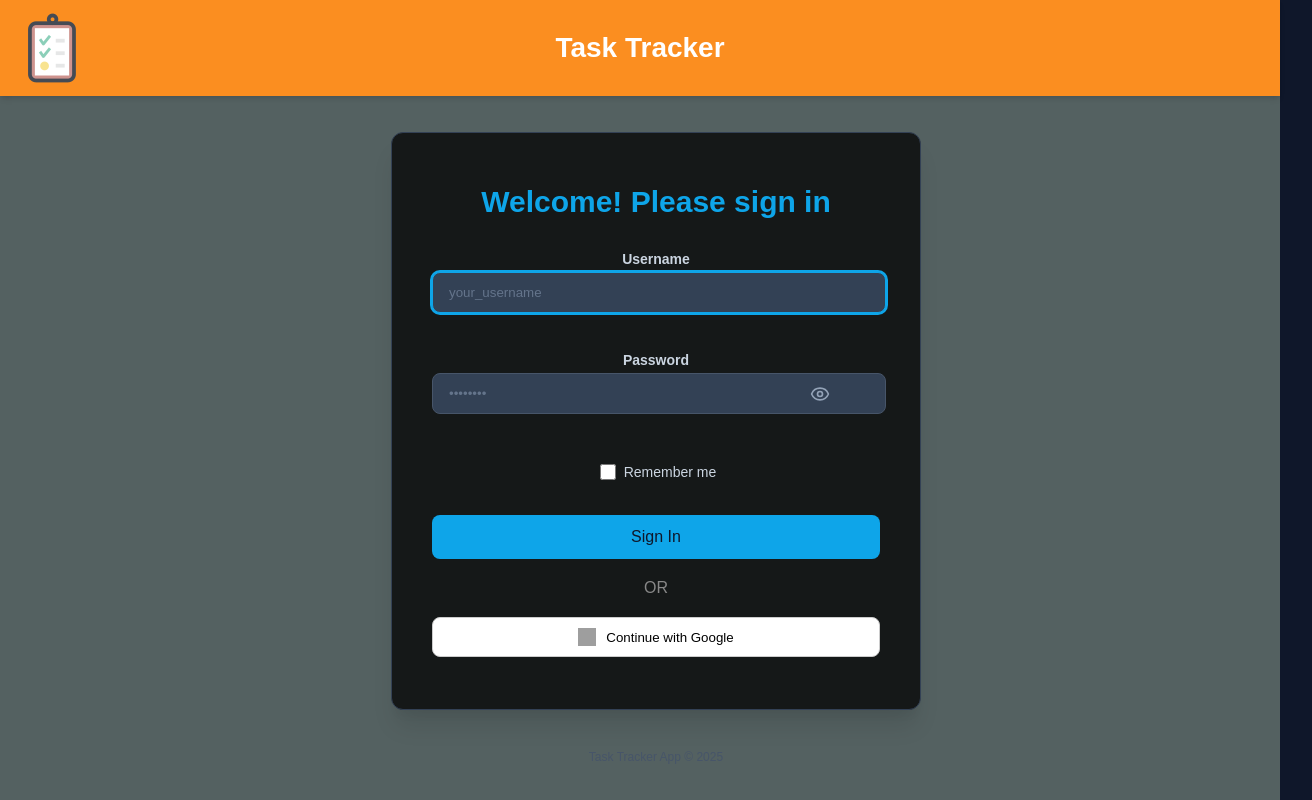
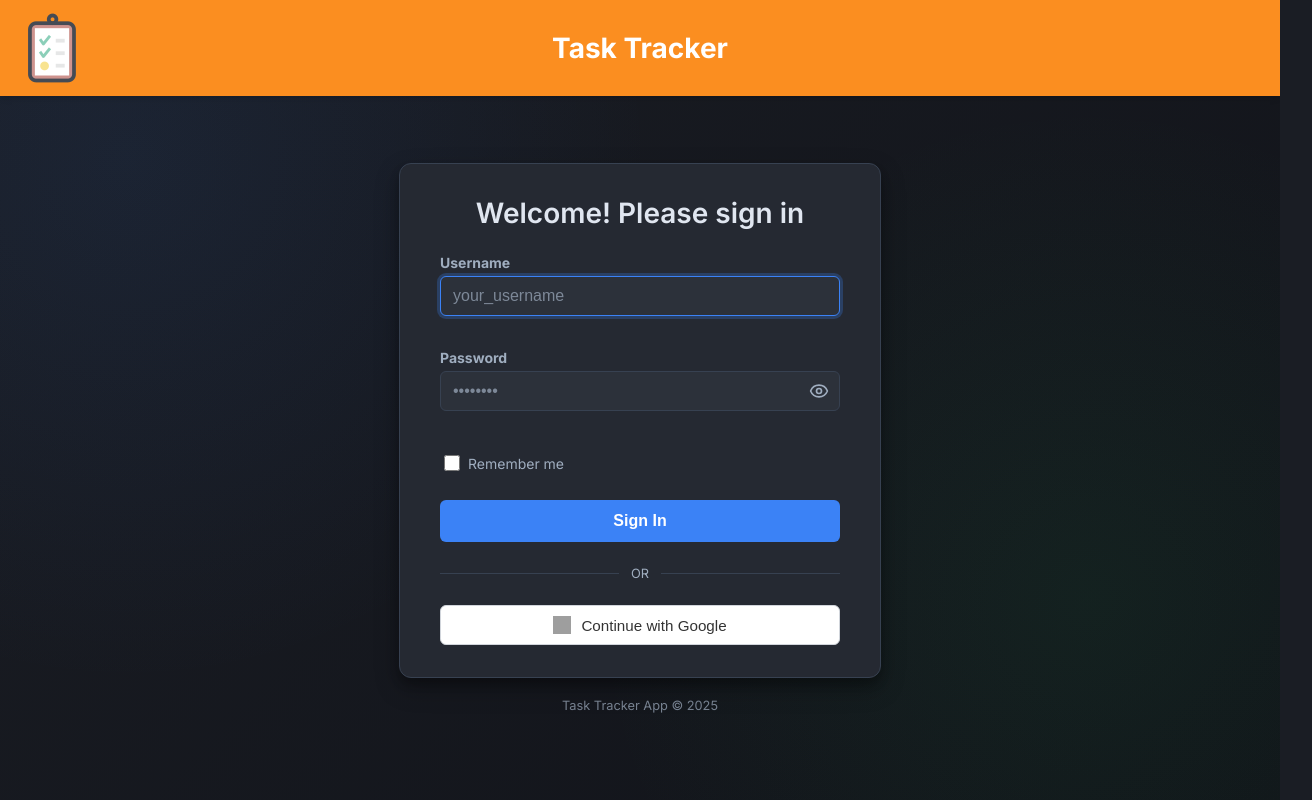
Before and after one commit to ankurguglanifzk/fsd, a React (Create React App) app in the folder frontend/: page /login in a window 1280 px wide. Shown: the whole page, 1312 px wide, since content can reach past the window. Built offline with nearby package versions, Linux system fonts and the light colour scheme; no server answers; grey boxes are pictures that could not be loaded.

Commit message:
ui change

```diff
--- a/frontend/src/pages/Dashboard.css
+++ b/frontend/src/pages/Dashboard.css
@@ -300,7 +300,7 @@
 
 .info-image {
   width: 100px;
-  max-width: 90%;
+  max-width: 80%;
   margin-bottom: 10px;
   opacity: 0.8;
 }
--- a/frontend/src/pages/LoginPage.css
+++ b/frontend/src/pages/LoginPage.css
@@ -1,213 +1,239 @@
-/* src/pages/LoginPage.css */
-.login-page-container {
-    min-height: 100vh;
-    background-color: #546161; /* bg-slate-900 */
-    display: flex;
-    flex-direction: column;
-    /* items-center is removed to allow Header to be full width */
-    /* justify-content: center; /* This will be handled by the main content wrapper */
-    padding: 0; /* Remove padding if header is full width */
-    font-family: sans-serif; /* font-sans */
+/* LoginPage.css */
+@import url('https://fonts.googleapis.com/css2?family=Inter:wght@400;500;600;700&display=swap');
+
+:root {
+  --login-bg-color: #1a1d24; /* Deep blue/charcoal */
+  --login-card-bg: #252932; /* Slightly lighter for the card */
+  --login-text-primary: #e0e6f0; /* Light text for readability */
+  --login-text-secondary: #a0aec0; /* Softer text for labels, placeholders */
+  --login-accent-primary: #3b82f6; /* Vibrant blue for primary button */
+  --login-accent-primary-hover: #2563eb;
+  --login-google-button-bg: #ffffff; /* Google button background */
+  --login-google-button-text: #333333; /* Google button text */
+  --login-google-button-border: #d1d5db;
+  --login-google-button-bg-hover: #f9fafb;
+  --login-border-color: #374151; /* Subtle borders for inputs */
+  --login-error-color: #f87171; /* Red for error messages */
+  --login-error-bg: rgba(248, 113, 113, 0.1);
+  --login-input-bg: #2c313a;
 }
 
-  .login-page-container ::selection {
-    background-color: black; /* sky-700 */
-    color: #ffffff;
+/* Apply a base style to the html and body to ensure full page background */
+html, body {
+  margin: 0;
+  padding: 0;
+  height: 100%;
+  font-family: 'Inter', -apple-system, BlinkMacSystemFont, 'Segoe UI', Roboto, Oxygen,
+    Ubuntu, Cantarell, 'Open Sans', 'Helvetica Neue', sans-serif;
+  background-color: var(--login-bg-color);
+  color: var(--login-text-primary);
 }
 
-  /* Wrapper for the content below the header, to center it */
+.login-page-container {
+  display: flex;
+  flex-direction: column; /* To accommodate header and main content */
+  min-height: 100vh;
+  background-image:
+    radial-gradient(circle at 10% 20%, rgba(59, 130, 246, 0.08), transparent 40%),
+    radial-gradient(circle at 85% 75%, rgba(34, 197, 94, 0.07), transparent 40%),
+    linear-gradient(135deg, var(--login-bg-color) 0%, #111319 100%);
+  background-size: cover;
+  background-position: center;
+}
+
+/* Assuming Header.css might have its own styles */
+/* Add styles for your Header component if it's part of this page layout */
+
 .login-content-wrapper {
   display: flex;
   flex-direction: column;
+  justify-content: center;
   align-items: center;
-    justify-content: center;
-    flex-grow: 1; /* Takes remaining space after header */
-    padding: 1rem; /* Re-apply padding here */
+  flex-grow: 1; /* Allows this to take up space not used by Header/Footer */
+  padding: 20px;
+  box-sizing: border-box;
   width: 100%;
 }
 
-
 .login-card {
+  background-color: var(--login-card-bg);
+  padding: 32px 40px;
+  border-radius: 12px;
+  box-shadow: 0 10px 25px rgba(0, 0, 0, 0.3), 0 6px 10px rgba(0,0,0,0.2);
   width: 100%;
-    max-width: 28rem; /* max-w-md */
-    background-color: #151818; /* bg-slate-800 */
-    padding: 2rem 2.5rem; /* p-8 md:p-10 (using a mid-value) */
-    border-radius: 0.75rem; /* rounded-xl */
-    box-shadow: 0 20px 25px -5px rgba(0, 0, 0, 0.1), 0 10px 10px -5px rgba(0, 0, 0, 0.04); /* shadow-2xl */
-    border: 1px solid #334155; /* border-slate-700 */
+  max-width: 400px; /* Max width of the login card */
+  border: 1px solid var(--login-border-color);
 }
 
 .login-header {
   text-align: center;
-    margin-bottom: 2rem; /* mb-8 */
+  margin-bottom: 24px;
 }
 
-  /* .login-logo class can be removed if logo is only in Header.js */
+.login-app-logo { /* Style if you add an image logo */
+  max-width: 60px;
+  margin-bottom: 12px;
+}
 
 .login-title {
-    font-size: 1.875rem; /* text-3xl */
-    font-weight: 700; /* font-bold */
-    color: #0ea5e9; /* text-sky-500 */
+  font-size: 1.75rem; /* 28px */
+  font-weight: 600;
+  color: var(--login-text-primary);
+  margin:0; /* Remove default margin if any */
 }
 
 .login-subtitle {
-    color: #94a3b8; /* text-slate-400 */
-    margin-top: 0.5rem; /* mt-2 */
+  font-size: 1rem;
+  color: var(--login-text-secondary);
+  margin-top: 4px;
 }
 
 .login-form {
   display: flex;
   flex-direction: column;
-    gap: 1.5rem; /* space-y-6 */
+  gap: 18px;
 }
 
 .form-group {
-    /* Container for label + input if needed, or apply styles directly */
+  width: 100%;
 }
 
 .form-label {
   display: block;
-    font-size: 0.875rem; /* text-sm */
-    font-weight: 500; /* font-medium */
-    color: #cbd5e1; /* text-slate-300 */
-    margin-bottom: 0.25rem; /* mb-1 */
-    text-align: center; /* Centering the label text */
+  font-size: 0.875rem; /* 14px */
+  font-weight: 500;
+  color: var(--login-text-secondary);
+  margin-bottom: 6px;
 }
 
 .form-input {
-
-    margin-top: 0.25rem; /* mt-1 */
-    display: block;
-    width: 420px;
-    padding: 0.75rem 1rem; /* px-4 py-3 */
-    background-color: #334155; /* bg-slate-700 */
-    border: 1px solid #475569; /* border-slate-600 */
-    border-radius: 0.5rem; /* rounded-lg */
-    color: #f1f5f9; /* text-slate-100 */
-    transition: border-color 0.15s ease-in-out, box-shadow 0.15s ease-in-out;
+  width: 100%;
+  padding: 10px 12px;
+  background-color: var(--login-input-bg);
+  border: 1px solid var(--login-border-color);
+  border-radius: 6px;
+  color: var(--login-text-primary);
+  font-size: 1rem;
+  box-sizing: border-box;
+  transition: border-color 0.2s ease, box-shadow 0.2s ease;
 }
 
 .form-input::placeholder {
-
-    color: #64748b; /* placeholder-slate-500 */
+  color: var(--login-text-secondary);
+  opacity: 0.7;
 }
 
 .form-input:focus {
   outline: none;
-    border-color: #0ea5e9; /* focus:border-sky-500 */
-    box-shadow: 0 0 0 2px #0ea5e9; /* focus:ring-2 focus:ring-sky-500 */
+  border-color: var(--login-accent-primary);
+  box-shadow: 0 0 0 3px rgba(59, 130, 246, 0.25);
 }
 
 .password-input-container {
   position: relative;
-    width: 410px;
+  display: flex;
+  align-items: center;
+}
+
+.password-input-container .form-input {
+  padding-right: 40px; /* Space for the toggle icon */
 }
 
 .password-toggle-button {
-
   position: absolute;
-    top: 0;
-    bottom: 0;
-    right: 0;
-    padding-right: 0.75rem; /* pr-3 */
+  right: 1px;
+  top: 1px;
+  bottom: 1px;
+  background: transparent;
+  border: none;
+  padding: 0 10px;
+  cursor: pointer;
+  color: var(--login-text-secondary);
   display: flex;
   align-items: center;
-    font-size: 0.875rem; /* text-sm */
-    line-height: 1.25rem; /* leading-5 */
-    color: #94a3b8; /* text-slate-400 */
-    background: transparent;
-    border: none;
-    cursor: pointer;
-    transition: color 0.15s ease-in-out;
+  justify-content: center;
+}
+.password-toggle-button:hover {
+  color: var(--login-text-primary);
+}
+.password-toggle-button svg { /* For lucide icons */
+  stroke-width: 2px;
 }
 
-  .password-toggle-button:hover {
-    color: #38bdf8; /* hover:text-sky-400 */
-  }
 
-  /* Remember Me Section Styles */
 .remember-me-container {
   display: flex;
   align-items: center;
-    justify-content: center; /* Center the checkbox and label */
-    margin-top: 0.5rem; /* Add some space above */
-    margin-bottom: 0.5rem; /* Add some space below */
+  justify-content: flex-start; /* Changed from space-between to flex-start */
+  margin-top: 8px;
+  font-size: 0.875rem;
 }
 
 .remember-me-checkbox {
-    height: 1rem; /* h-4 */
-    width: 1rem; /* w-4 */
-    border-radius: 0.25rem; /* rounded */
-    border: 1px solid #475569; /* border-slate-600 */
-    background-color: #334155; /* bg-slate-700 */
-    color: #0ea5e9; /* text-sky-500 - for the checkmark color */
-    margin-right: 0.5rem; /* mr-2 */
+  margin-right: 8px;
+  accent-color: var(--login-accent-primary);
+  width: 16px; /* Custom size */
+  height: 16px; /* Custom size */
   cursor: pointer;
-    /* Removes default appearance for better custom styling if needed */
-    /* -webkit-appearance: none;
-    -moz-appearance: none;
-    appearance: none; */
-    /* Basic focus style */
-  }
-  .remember-me-checkbox:focus {
-    outline: none;
-    box-shadow: 0 0 0 2px #0ea5e9; /* focus:ring-sky-500 */
-  }
-  /* Style for when checkbox is checked (using accent-color for simplicity) */
-  .remember-me-checkbox {
-      accent-color: #0ea5e9; /* sky-500 */
 }
 
+.remember-me-label {
+  color: var(--login-text-secondary);
+  cursor: pointer;
+  user-select: none;
+}
 
-  .remember-me-label {
-    font-size: 0.875rem; /* text-sm */
-    color: #cbd5e1; /* text-slate-300 */
-    cursor: pointer;
+.forgot-password-link { /* Optional styling */
+  color: var(--login-accent-primary);
+  text-decoration: none;
+  /* If you re-add this, you might want to revert .remember-me-container to space-between */
+  /* or handle layout differently, e.g., by putting this in its own div and using margin-left: auto */
+}
+.forgot-password-link:hover {
+  text-decoration: underline;
 }
 
 
 .error-message-container {
-    background-color: rgba(239, 68, 68, 0.1); /* bg-red-500/10 */
-    border: 1px solid rgba(239, 68, 68, 0.3); /* border-red-500/30 */
-    color: #fca5a5; /* text-red-300 */
-    padding: 0.75rem 1rem; /* px-4 py-3 */
-    border-radius: 0.5rem; /* rounded-lg */
   display: flex;
   align-items: center;
-    font-size: 0.875rem; /* text-sm */
+  gap: 8px;
+  background-color: var(--login-error-bg);
+  color: var(--login-error-color);
+  padding: 10px 12px;
+  border-radius: 6px;
+  font-size: 0.875rem;
+  border: 1px solid var(--login-error-color);
+  margin-top: 8px; /* Add some space if error appears after remember me */
 }
 
 .error-icon {
-    margin-right: 0.5rem; /* mr-2 */
-    color: #f87171; /* text-red-400 */
-    flex-shrink: 0;
+  flex-shrink: 0; /* Prevent icon from shrinking */
 }
 
 .submit-button {
-    width: 100%;
+  background-color: var(--login-accent-primary);
+  color: white;
+  padding: 12px;
+  border: none;
+  border-radius: 6px;
+  font-size: 1rem;
+  font-weight: 600;
+  cursor: pointer;
+  transition: background-color 0.2s ease, transform 0.1s ease;
   display: flex;
   align-items: center;
   justify-content: center;
-    padding: 0.75rem 1rem; /* px-4 py-3 */
-    border: 1px solid transparent;
-    font-size: 1rem; /* text-base */
-    font-weight: 500; /* font-medium */
-    border-radius: 0.5rem; /* rounded-lg */
-    color: #0f172a; /* text-slate-900 */
-    background-color: #0ea5e9; /* bg-sky-500 */
-    transition: background-color 0.15s ease-in-out, opacity 0.15s ease-in-out;
-    cursor: pointer;
+  width: 100%;
+  margin-top: 8px; /* Space above the button */
 }
-
-  .submit-button:hover {
-    background-color: #0284c7; /* hover:bg-sky-600 */
+.submit-button:hover:not(:disabled) {
+  background-color: var(--login-accent-primary-hover);
+  transform: translateY(-1px);
 }
-
-  .submit-button:focus {
-    outline: none;
-    box-shadow: 0 0 0 2px #1e293b, 0 0 0 4px #0ea5e9; /* focus:ring-offset-2 focus:ring-offset-slate-800 focus:ring-sky-500 */
+.submit-button:active:not(:disabled) {
+  transform: translateY(0px);
 }
-
 .submit-button:disabled {
   opacity: 0.6;
   cursor: not-allowed;
@@ -218,58 +244,71 @@
 }
 
 @keyframes spin {
-    from {
-      transform: rotate(0deg);
-    }
-    to {
-      transform: rotate(360deg);
-    }
-  }
-
-  .login-footer {
-    text-align: center;
-    font-size: 0.75rem; /* text-xs */
-    color: #475569; /* text-slate-600 */
-
-    margin-top: 2.5rem; /* mt-10 */
+  0% { transform: rotate(0deg); }
+  100% { transform: rotate(360deg); }
 }
 
 .oauth-divider {
   display: flex;
   align-items: center;
-    justify-content: center;
-    margin: 20px 0;
-    font-weight: 500;
-    color: #888;
+  text-align: center;
+  color: var(--login-text-secondary);
+  font-size: 0.8rem;
+  margin: 24px 0;
+}
+.oauth-divider::before,
+.oauth-divider::after {
+  content: '';
+  flex: 1;
+  border-bottom: 1px solid var(--login-border-color);
+}
+.oauth-divider span {
+  padding: 0 12px;
 }
 
 .google-login-container {
-    display: flex;
-    justify-content: center;
-    margin-bottom: 20px;
+  width: 100%;
 }
 
 .google-login-button {
-    width: 500px;
+  background-color: var(--login-google-button-bg);
+  color: var(--login-google-button-text);
+  border: 1px solid var(--login-google-button-border);
+  padding: 10px; /* Slightly less padding than primary */
+  border-radius: 6px;
+  font-size: 0.95rem;
+  font-weight: 500;
+  cursor: pointer;
+  transition: background-color 0.2s ease, transform 0.1s ease;
   display: flex;
   align-items: center;
+  justify-content: center;
+  width: 100%;
   gap: 10px;
-    padding: 10px 16px;
-    border: 1px solid #ccc;
-    border-radius: 8px;
-    background-color: white;
-    cursor: pointer;
-    font-weight: 500;
-    transition: background 0.2s ease;
-    justify-content: center; /* center content horizontally */
-
 }
-
-  .google-login-button:hover {
-    background-color: #f5f5f5;
+.google-login-button:hover:not(:disabled) {
+  background-color: var(--login-google-button-bg-hover);
+  transform: translateY(-1px);
+}
+.google-login-button:active:not(:disabled) {
+  transform: translateY(0px);
+}
+.google-login-button:disabled {
+  opacity: 0.6;
+  cursor: not-allowed;
 }
 
 .google-icon {
   width: 18px;
   height: 18px;
 }
+
+.login-footer {
+  text-align: center;
+  padding: 20px;
+  font-size: 0.8rem;
+  color: var(--login-text-secondary);
+  opacity: 0.7;
+  width: 100%;
+  box-sizing: border-box;
+}
--- a/frontend/src/pages/LoginPage.js
+++ b/frontend/src/pages/LoginPage.js
@@ -2,10 +2,10 @@ import React, { useState, useEffect } from 'react';
 import { useLocation } from 'react-router-dom';
 import { AlertTriangle, Loader2, Eye, EyeOff } from 'lucide-react';
 import { useAuth } from '../contexts/AuthContext';
-import Header from './Header';
-import './LoginPage.css';
+import Header from './Header'; // Assuming Header component exists
+import './LoginPage.css'; // Assuming LoginPage.css exists
 
-export function LoginPage() {
+export function LoginPage() { // Changed to named export if that's the intention
   const [username, setUsername] = useState('');
   const [password, setPassword] = useState('');
   const [rememberMe, setRememberMe] = useState(false);
@@ -13,7 +13,7 @@ export function LoginPage() {
   const [isLoading, setIsLoading] = useState(false);
   const [showPassword, setShowPassword] = useState(false);
 
-  const { login } = useAuth();
+  const { login } = useAuth(); // Assuming useAuth provides a login function
   const location = useLocation();
 
   useEffect(() => {
@@ -24,7 +24,19 @@ export function LoginPage() {
       setError('Your Google account is not authorized to access this app.');
     } else if (errorParam === 'inactive_user') {
       setError('Your account is inactive. Please contact the administrator.');
+    } else if (errorParam === 'google_auth_failed') {
+      setError('Google authentication failed. Please try again.');
+    } else if (errorParam === 'google_user_info_failed') {
+      setError('Failed to retrieve user information from Google.');
+    } else if (errorParam === 'unauthorized_domain') {
+      setError('Login with this Google account domain is not allowed.');
+    } else if (errorParam === 'default_role_missing') {
+      setError('System configuration error. Please contact support.');
+    } else if (errorParam === 'user_creation_failed') {
+      setError('Failed to create user account with Google. Please try again or contact support.');
     }
+
+
   }, [location]);
 
   const handleSubmit = async (e) => {
@@ -39,25 +51,26 @@ export function LoginPage() {
     }
 
     try {
-      const res = await fetch('http://localhost:5000/api/v1/users/login', {
+      const response = await fetch('http://localhost:5000/api/v1/users/login', { // Ensure this matches your API endpoint
         method: 'POST',
         headers: { 'Content-Type': 'application/json' },
-        credentials: 'include',
+        credentials: 'include', // Important for cookies/session
         body: JSON.stringify({
           Username: username.trim(),
           Password: password,
-          RememberMe: rememberMe,
+          // RememberMe: rememberMe, // Backend needs to handle this if desired
         }),
       });
 
-      if (!res.ok) {
-        const errData = await res.json().catch(() => ({}));
-        throw new Error(errData.message || 'Login failed');
+      const responseData = await response.json(); // Always try to parse JSON
+
+      if (!response.ok) {
+        throw new Error(responseData.message || `Login failed with status: ${response.status}`);
       }
 
-      const userData = await res.json();
-      console.log('Login API response:', userData);
-      login(userData);
+      console.log('Login API response:', responseData);
+      login(responseData); // Pass the user data to your auth context's login function
+      // Navigation to dashboard will likely be handled by AuthContext or App router
     } catch (err) {
       setError(err.message || 'Login failed. Please check your credentials.');
     } finally {
@@ -66,17 +79,21 @@ export function LoginPage() {
   };
 
   const handleGoogleLogin = () => {
+    setIsLoading(true); // Optionally show loading state
+    // Redirect to your backend endpoint that initiates Google OAuth
     window.location.href = 'http://localhost:5000/api/v1/users/login/google';
   };
 
   return (
     <div className="login-page-container">
-      <Header />
+      <Header /> {/* Assuming Header is a general site header */}
       <main className="login-content-wrapper">
         <div className="login-card">
           <div className="login-header">
+            {/* You can add a logo here if you have one */}
+            {/* <img src="/path-to-your-logo.png" alt="Task Tracker Logo" className="login-app-logo" /> */}
             <h1 className="login-title">Welcome! Please sign in</h1>
-            <p className="login-subtitle"></p>
+            {/* <p className="login-subtitle">Access your Task Tracker dashboard</p> */}
           </div>
 
           <form onSubmit={handleSubmit} className="login-form">
@@ -91,6 +108,7 @@ export function LoginPage() {
                 placeholder="your_username"
                 required
                 autoFocus
+                disabled={isLoading}
               />
             </div>
 
@@ -105,12 +123,14 @@ export function LoginPage() {
                   className="form-input"
                   placeholder="••••••••"
                   required
+                  disabled={isLoading}
                 />
                 <button
                   type="button"
                   onClick={() => setShowPassword(!showPassword)}
                   className="password-toggle-button"
                   aria-label={showPassword ? 'Hide password' : 'Show password'}
+                  disabled={isLoading}
                 >
                   {showPassword ? <EyeOff size={20} /> : <Eye size={20} />}
                 </button>
@@ -124,10 +144,13 @@ export function LoginPage() {
                 checked={rememberMe}
                 onChange={(e) => setRememberMe(e.target.checked)}
                 className="remember-me-checkbox"
+                disabled={isLoading}
               />
               <label htmlFor="remember-me" className="remember-me-label">
                 Remember me
               </label>
+              {/* Optional: Forgot password link */}
+              {/* <a href="/forgot-password" className="forgot-password-link">Forgot password?</a> */}
             </div>
 
             {error && (
@@ -155,9 +178,10 @@ export function LoginPage() {
               className="google-login-button"
               onClick={handleGoogleLogin}
               aria-label="Continue with Google"
+              disabled={isLoading}
             >
               <img
-                src="https://developers.google.com/identity/images/g-logo.png"
+                src="https://developers.google.com/identity/images/g-logo.png" // Standard Google logo
                 alt="Google logo"
                 className="google-icon"
               />
```
Lines whose indentation alone changed are shown as unchanged.
